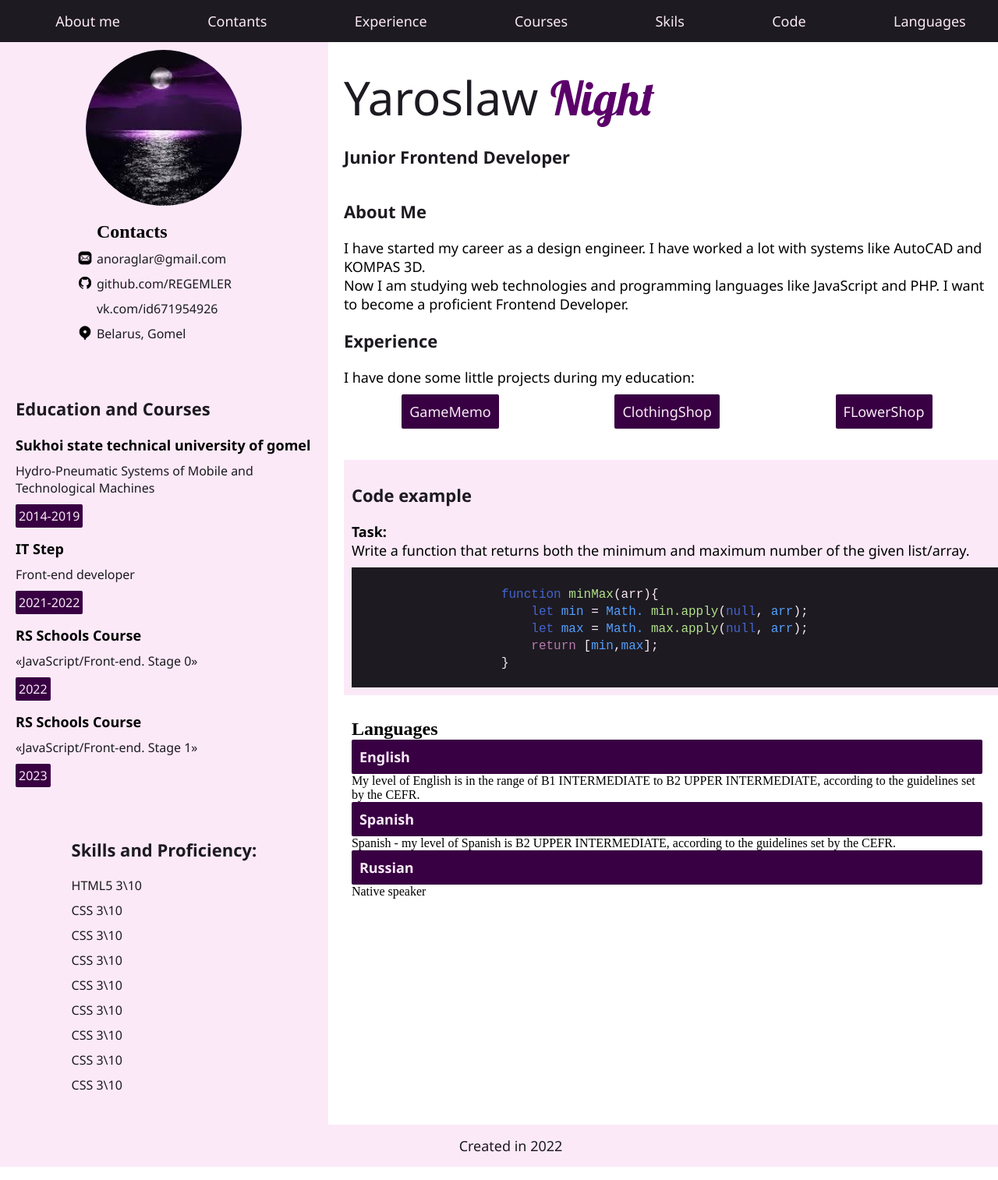
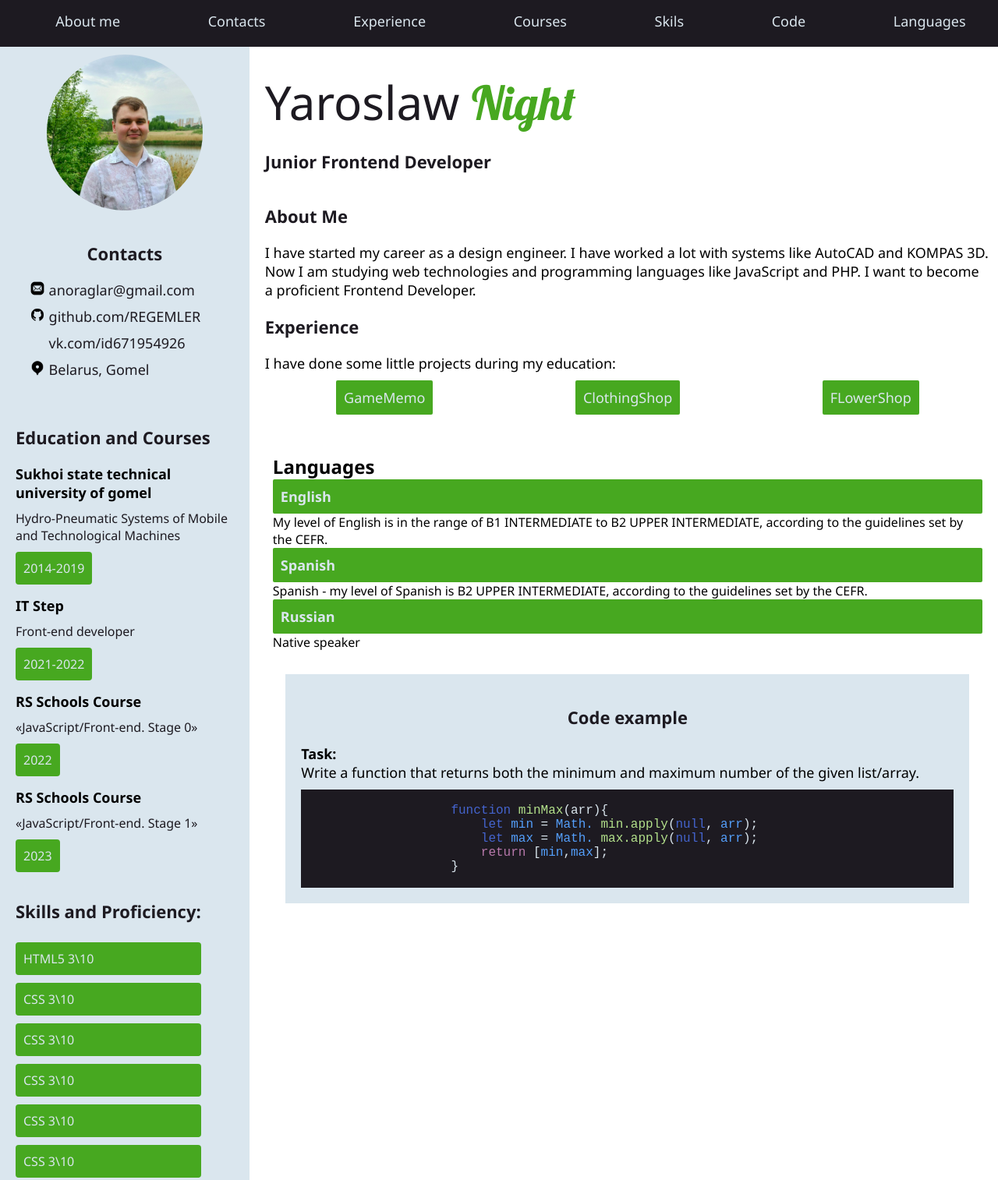
Before and after one commit to REGEMLER/Resume, a website: page index.html in a window 1280 px wide. Shown: the top 1514 px of the page at 78% size. Drawn offline with Linux system fonts and the light colour scheme.

Commit message:
refactor styles

```diff
--- a/index.html
+++ b/index.html
@@ -13,15 +13,15 @@
 <body>
     <div class="wrapper">
         <header class="header">
-            <nav>
-                <ul class="header__nav" id="header-nav">
-                    <li><a href="#about">About me</a></li>
-                    <li><a href="#contacts">Contants</a></li>
-                    <li><a href="#experience">Experience</a></li>
-                    <li><a href="#course">Courses</a></li>
-                    <li><a href="#skils">Skils</a></li>
-                    <li><a href="#code">Code</a></li>
-                    <li><a href="#languages">Languages</a></li>
+            <nav class="header__nav">
+                <ul class="header__menu" id="header-menu">
+                    <li><a class="header__item" href="#about">About me</a></li>
+                    <li><a class="header__item" href="#contacts">Contacts</a></li>
+                    <li><a class="header__item" href="#experience">Experience</a></li>
+                    <li><a class="header__item" href="#course">Courses</a></li>
+                    <li><a class="header__item" href="#skils">Skils</a></li>
+                    <li><a class="header__item" href="#code">Code</a></li>
+                    <li><a class="header__item" href="#languages">Languages</a></li>
                 </ul>
                 <div class="burger" id="burger">
                     <span class="burger__item"></span>
@@ -32,9 +32,9 @@
         </header>
         <main class="main">
             <aside class="aside">
-                <div class="avatar"><img src="assets/IMG/87263562.jpeg" alt="avatar"></div>
+                <div class="avatar"><img src="assets/IMG/ava.png" alt="avatar"></div>
                 <div class="contacts" id="contacts">
-                    <h2>Contacts</h2>
+                    <h2 class="title aside__title">Contacts</h2>
                     <ul class="contacts__list">
                         <li><a class="contacts__link contacts__link1" href="mailto:anoraglar@gmail.com">anoraglar@gmail.com</a></li>
                         <li><a class="contacts__link contacts__link2" href="https://github.com/REGEMLER">github.com/REGEMLER</a></li>
@@ -61,7 +61,7 @@
                 </div>
                 <div class="skils" id="skils">
                     <h2 class="title">Skills and Proficiency:</h2>
-                    <ul class="list_skils">
+                    <ul class="list__skils">
                         <li class="skils__item skils__item1">HTML5 3\10</li>
                         <li class="skils__item skils__item2">CSS 3\10</li>
                         <li class="skils__item skils__item3">CSS 3\10</li>
@@ -91,18 +91,6 @@
                         <li><a href="https://regemler.github.io/Plant/">FLowerShop</a></li>
                     </ul>
                 </div>
-                <div class="code" id="code">
-                    <h2 class="title">Code example</h2>
-                    <h3 class="code__subtitle">Task:</h3>
-                    <p class="text">Write a function that returns both the minimum and maximum number of the given list/array.</p>
-                    <pre class="pre"><code>
-                    <span class="blue">function</span> <span class="yellow">minMax</span>(arr){
-                        <span class="blue">let</span> <span class="green">min</span> = <span class="green">Math.</span> <span class="yellow">min.apply</span>(<span class="blue">null</span>, <span class="green">arr</span>);
-                        <span class="blue">let</span> <span class="green">max</span> = <span class="green">Math.</span> <span class="yellow">max.apply</span>(<span class="blue">null</span>, <span class="green">arr</span>);
-                        <span class="purple">return</span> [<span class="green">min</span>,<span class="green">max</span>];
-                    }
-                    </code></pre>
-                </div>
                 <div class="languages" id="languages">
                     <h2>Languages</h2>
                     <dl class="languages__list">
@@ -114,6 +102,18 @@
                         <dd>Native speaker</dd>
                     </dl>
                 </div>
+                <div class="code" id="code">
+                    <h2 class="title code__title">Code example</h2>
+                    <h3 class="code__subtitle">Task:</h3>
+                    <p class="text">Write a function that returns both the minimum and maximum number of the given list/array.</p>
+                    <pre class="pre"><code>
+                    <span class="blue">function</span> <span class="yellow">minMax</span>(arr){
+                        <span class="blue">let</span> <span class="green">min</span> = <span class="green">Math.</span> <span class="yellow">min.apply</span>(<span class="blue">null</span>, <span class="green">arr</span>);
+                        <span class="blue">let</span> <span class="green">max</span> = <span class="green">Math.</span> <span class="yellow">max.apply</span>(<span class="blue">null</span>, <span class="green">arr</span>);
+                        <span class="purple">return</span> [<span class="green">min</span>,<span class="green">max</span>];
+                    }
+                    </code></pre>
+                </div>
             </section>
         </main>
         <footer class="footer">
@@ -122,21 +122,6 @@
             </ul>
         </footer>
     </div>
-    <script>
-        const toggle = document.getElementById(`toggle`);
-        const menu = document.getElementById(`header-nav`);
-        toggle.addEventListener(`click`, () =>{
-            if( menu.style.opacity === `1` && menu.style.height === `300px`){
-                menu.style.height = `0`;
-                menu.style.visibility = `hidden`;
-                menu.style.opacity = `0`;
-
-            } else{
-                menu.style.height = `300px`;
-                menu.style.visibility = `visible`;
-                menu.style.opacity = `1`;
-                }
-            })
-    </script>
+    <script src="script.js"></script>
 </body>
 </html>
--- a/styles.css
+++ b/styles.css
@@ -1,12 +1,14 @@
 :root {
-    --violetLight: #5b006a;
-    --violetDark:#380042;
-    --light:#fbe9f8;
+    --Light: #47a820;
+    --Lighther: #4ab81e;
+    --light:#dae6ee;
     --dark:#1d1a21;
-  }
+}
+
 html {
     scroll-behavior: smooth;
 }
+
 *,
 *::before,
 *::after {
@@ -15,18 +17,25 @@ html {
   margin: 0;
   border: 0;
 }
+
 ul,ol,li{
     list-style: none;
 }
+
 a{
     text-decoration: none;
 }
+
+body{
+    font-family: 'Segoe UI', Tahoma, Geneva, Verdana, sans-serif;
+}
+
 .title{
-    font-family: 'Segoe UI', Tahoma, Geneva, Verdana, sans-serif;
     font-size: 22px;
     color: var(--dark);
     margin: 20px 0;
 }
+
 .wrapper, header, footer, main{
     width: 100%;
     margin: 0 auto;
@@ -36,40 +45,48 @@ a{
 .wrapper{
     min-width: 320px;
 }
+
 .header{
     width: 100vw;
     background-color: var(--dark);
     margin: 0 auto;
     overflow: hidden;
 }
-.header nav{
+
+.header__nav{
     width: 100%;
     padding: 15px;
     margin: 0 auto;
+    min-height: 30px;
+    position: relative;
 }
+
 .burger{
     display: none;
 }
-.header__nav{
+
+.header__menu{
     display: flex;
     flex-direction: row;
     justify-content: space-around;
     align-items: center;
     margin: 0 auto;
 }
-.header nav ul li a{
-    font-family: 'Segoe UI', Tahoma, Geneva, Verdana, sans-serif;
+
+.header__item{
     font-size: 18px;
     color: var(--light);
-    transition: all .3s linear;
 }
-.header nav ul li a:hover{
+
+.header__item:hover{
     text-decoration: underline;
 }
+
 .main{
     display: flex;
     justify-content: center;
 }
+
 .aside{
     display: flex;
     flex-direction: column;
@@ -77,19 +94,26 @@ a{
     margin-right: 10px;
     background-color: var(--light);
     padding: 10px;
-    flex-basis: 45%;
+    flex-basis: 30%;
 }
+
+.aside__title{
+    text-align: center;
+}
+
 .avatar{
     width: 200px;
     height: 200px;
     border-radius: 50%;
-    background-image: url(assets/IMG/87263562.jpeg);
+    background-image: url(assets/IMG/ava.png);
     background-repeat: no-repeat;
     background-size: cover;
 }
+
 .avatar img{
     display: none;
 }
+
 .contacts{
     margin: 20px auto;
     align-self: flex-start;
@@ -99,14 +123,15 @@ a{
 .contacts__link{
     display: block;
     position: relative;
-    font-family: 'Segoe UI', Tahoma, Geneva, Verdana, sans-serif;
-    font-size: 16px;
+    font-size: 18px;
     color: var(--dark);
     margin: 10px 0;
 }
+
 .contacts__link:hover{
     text-decoration: underline;
 }
+
 .contacts__link:before{
     content: "";
     background-image: url(assets/IMG/icons8-github-64.png);
@@ -132,79 +157,100 @@ a{
 .contacts__link4:before{
     background-image: url(assets/IMG/icons8-маркер-60.png);
 }
+
 .course{
-    margin: 20px auto;
+    margin: 10px auto;
     align-self: flex-start;
     padding: 0 10px;
 }
+
 .course__item{
-    font-family: 'Segoe UI', Tahoma, Geneva, Verdana, sans-serif;
     font-size: 18px;
     font-weight: 600;
     margin: 10px 0;
 }
+
 .course__item:first-child{
     text-transform: lowercase;
 }
+
 .course__item::first-letter{
     text-transform: uppercase;
 }
+
 .course__name{
-    font-family: 'Segoe UI', Tahoma, Geneva, Verdana, sans-serif;
     font-size: 16px;
     margin: 5px 0;
     color: var(--dark);
 }
+
 .course__year{
     display: inline-block;
-    font-family: 'Segoe UI', Tahoma, Geneva, Verdana, sans-serif;
     font-size: 16px;
     margin: 5px 0;
+    padding: 10px;
     color: var(--light);
-    border-radius: 2px;
-    background-color: var(--violetDark);
-    padding: 4px;
+    border-radius: 4px;
+    background-color: var(--Light);
+    transition:  background-color .5s linear;
 }
+
+.course__year:hover{
+    background-color: var(--Lighther);
+}
+
+
 .skils{
-    margin: 20px auto;
     align-self: flex-start;
     padding: 0 10px;
+
 }
+
+.list__skils{
+    display: flex;
+    flex-direction: column;
+}
+
 .skils__item{
-    display: block;
-    font-family: 'Segoe UI', Tahoma, Geneva, Verdana, sans-serif;
+    display: inline-block;
     font-size: 16px;
-    color: var(--dark);
-    margin: 10px 0;
+    margin: 5px 0;
+    padding: 10px;
+    color: var(--light);
+    border-radius: 4px;
+    background-color: var(--Light);
 }
+
 .section{
     padding:10px;
 }
+
 .main-title{
-    font-family: 'Segoe UI', Tahoma, Geneva, Verdana, sans-serif;
     font-size: 60px;
     font-weight: 500;
     color: var(--dark);
     margin: 20px 0;
 }
+
 .main-title span{
     font-family: Lobster, Tahoma, Geneva, Verdana, sans-serif;
-    color: var(--violetLight);
+    color: var(--Light);
 }
+
 .about-title{
-    font-family: 'Segoe UI', Tahoma, Geneva, Verdana, sans-serif;
     font-size: 22px;
     margin-bottom: 40px;
 }
+
 .about .text{
-    font-family: 'Segoe UI', Tahoma, Geneva, Verdana, sans-serif;
     font-size: 18px;
 }
+
 .experience .text{
-    font-family: 'Segoe UI', Tahoma, Geneva, Verdana, sans-serif;
     font-size: 18px;
     margin-bottom: 10px;
 }
+
 .list_works{
     display: flex;
     justify-content: space-around;
@@ -222,7 +268,7 @@ a{
     font-size: 18px;
     color: var(--light);
     border-radius: 2px;
-    background-color: var(--violetDark);
+    background-color: var(--Light);
     transition: all .3s linear;
     padding: 10px;
     margin-bottom: 20px;
@@ -230,24 +276,29 @@ a{
 .experience a:hover{
     text-decoration: underline;
 }
+
 .code{
-    width: 100%;
+    width: 90%;
     margin: 20px auto;
     align-self: flex-start;
-    padding: 10px;
+    padding: 20px;
     background-color: var(--light);
 }
+
+.code__title{
+    text-align: center;
+}
+
 .code__subtitle{
-    font-family: 'Segoe UI', Tahoma, Geneva, Verdana, sans-serif;
     font-size: 18px;
 }
+
 .code .text{
-    font-family: 'Segoe UI', Tahoma, Geneva, Verdana, sans-serif;
     font-size: 18px;
     margin-bottom: 10px;
 }
+
 .pre{
-    font-family: 'Segoe UI', Tahoma, Geneva, Verdana, sans-serif;
     font-size: 16px;
     color: var(--light);
     background-color: var(--dark);
@@ -264,40 +315,43 @@ a{
 .pre .blue{
     color:#4464ce;
 }
+
 .languages{
     margin: 20px auto;
     align-self: flex-start;
     padding: 10px;
 }
+
 .languages__list dt{
-    font-family: 'Segoe UI', Tahoma, Geneva, Verdana, sans-serif;
     font-size: 18px;
     font-weight: 600;
     color: var(--light);
     border-radius: 2px;
-    background-color: var(--violetDark);
+    background-color: var(--Light);
     padding: 10px;
 }
 
 .list-languages dd{
-    font-family: 'Segoe UI', Tahoma, Geneva, Verdana, sans-serif;
     font-size: 16px;
     color: var(--dark);
     background-color: var(--light);
     padding: 10px;
 }
+
 .header{
     width: 100vw;
     background-color: var(--dark);
     margin: 0 auto;
     overflow: hidden;
 }
+
 .footer{
     width: 100%;
     padding: 15px;
     margin: 0 auto;
     background-color: var(--light);
 }
+
 .footer-inner{
     display: flex;
     flex-direction: row;
@@ -305,29 +359,41 @@ a{
     align-items: center;
     margin: 0 auto;
 }
+
 .footer-inner li{
-    font-family: 'Segoe UI', Tahoma, Geneva, Verdana, sans-serif;
     font-size: 18px;
     color: var(--dark);
 }
 
 
 @media screen and (max-width:767px) {
-.toggle{
-    clear: both;
-    display: block;
-    text-align: center;
-    font-size: 20px;
-    line-height: 40px;
-    width: 100%;
-    color:var(--dark);
-    background-color: var(--violetDark);
-    transition: all 0.2s linear;
+
+.burger{
+    display: flex;
+    flex-direction: column;
+    justify-content: space-between;
+    height: 22px;
+    width: 30px;
+    position: relative;
+    z-index: 50;
+    cursor: pointer;
+    position: absolute;
+    top: 20px;
+    right: 10%;
+    transition: transform linear 1s;
 }
-.toggle:hover{
-    background-color: var(#5b006a);
+
+.burger__active{
+    transform: rotateZ(90deg);
 }
-.header-nav{
+
+.burger__item{
+    width: 30px;
+    height: 2px;
+    background-color: var(--light);
+}
+
+.header__menu{
     flex-direction: column;
     margin: 0;
     transition: height .3s linear;
```
Also changed, not shown: script.js (added, +14 -0 lines), assets/IMG/87263562.jpeg (deleted), assets/IMG/ava.png (added).
